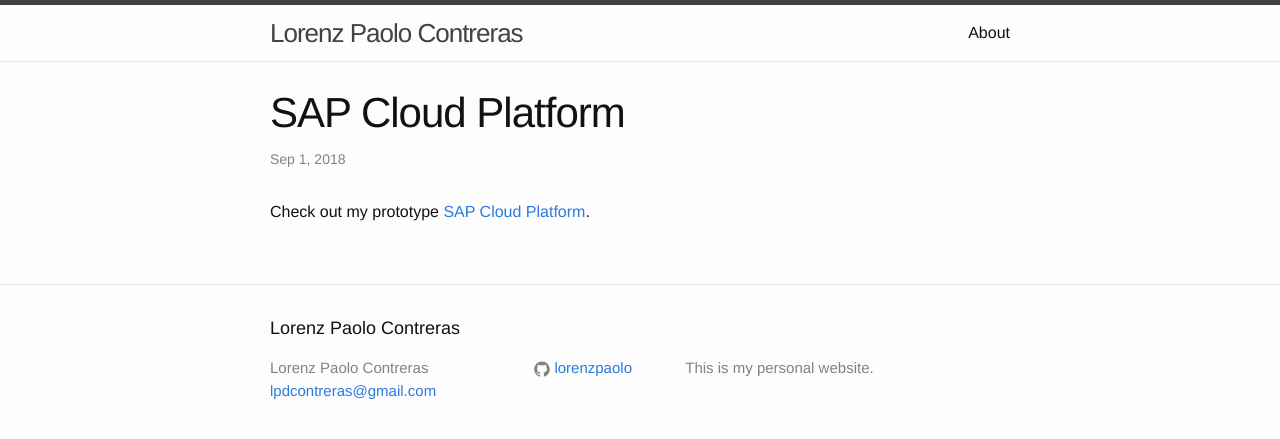
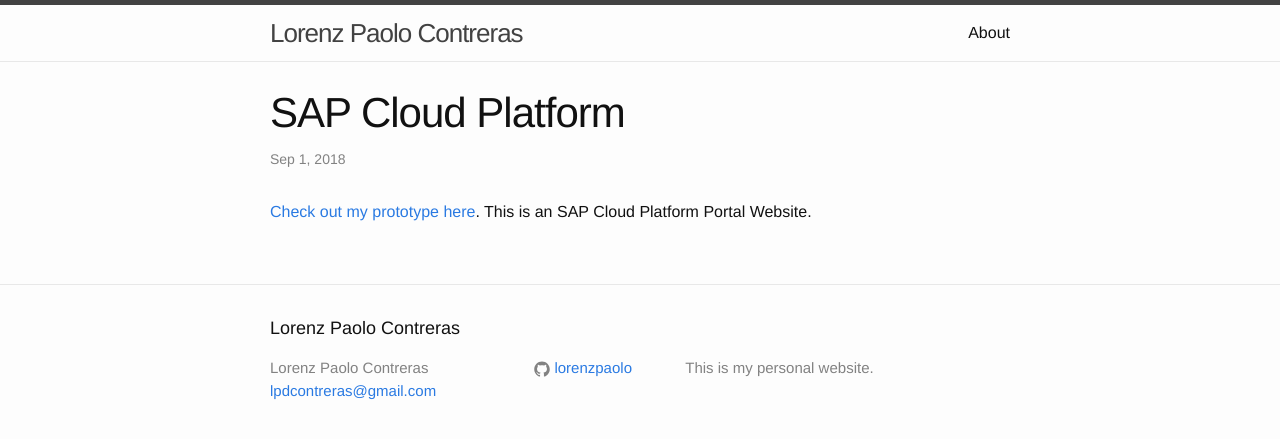
Before and after one commit to lorenzpaolo/lorenzpaolo.github.io, a Jekyll site: the page built from _posts/2018-09-01-SAP Cloud Portal.markdown, in a window 1280 px wide. Shown: the top 439 px of the page. Built offline with Jekyll 4.4.1, drawn with Linux system fonts in a browser that asks for light colours.

Commit message:
Update 2018-09-01-SAP Cloud Portal.markdown

```diff
--- a/_posts/2018-09-01-SAP Cloud Portal.markdown
+++ b/_posts/2018-09-01-SAP Cloud Portal.markdown
@@ -5,6 +5,6 @@
 categories: SAP
 ---
 
-Check out my prototype [SAP Cloud Platform].
+[Check out my prototype here]. This is an SAP Cloud Platform Portal Website.
 
-[SAP Cloud Platform]: https://flpportal-p2000472024trial.dispatcher.hanatrial.ondemand.com/sites?siteId=266c9cf3-1a44-4f6e-af0c-b8be4f8dbd9b&evictCache=true#page1-Display
+[Check out my prototype here]: https://flpportal-p2000472024trial.dispatcher.hanatrial.ondemand.com/sites?siteId=266c9cf3-1a44-4f6e-af0c-b8be4f8dbd9b&evictCache=true#page1-Display
```
